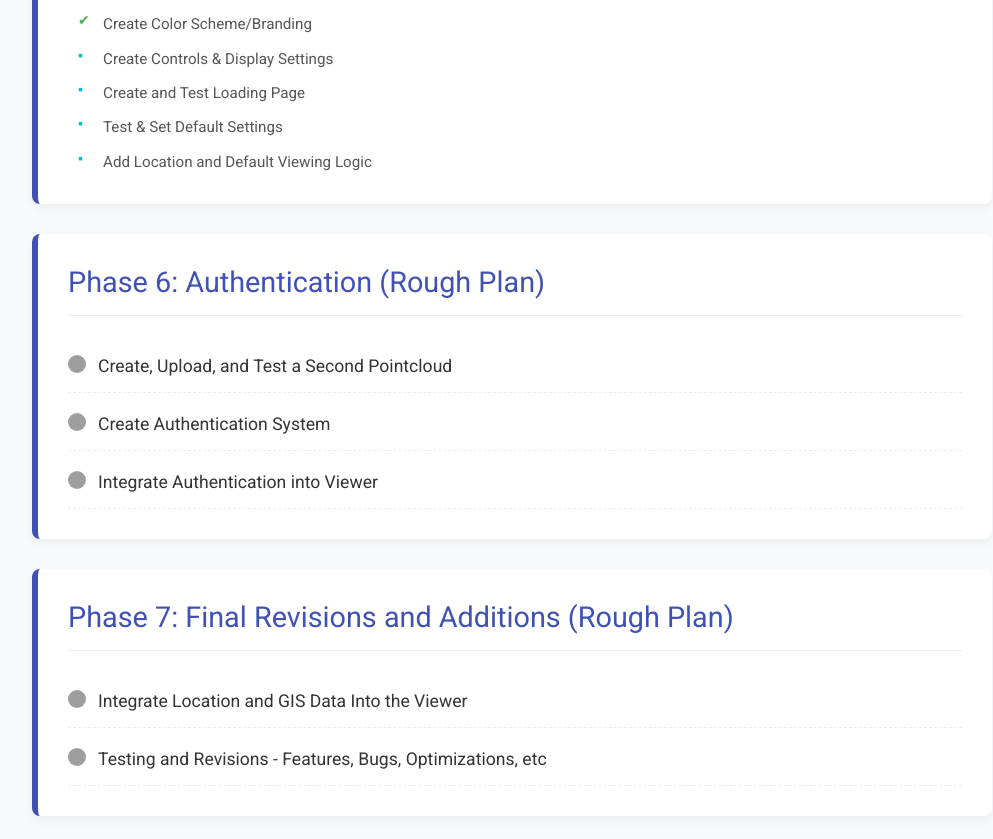
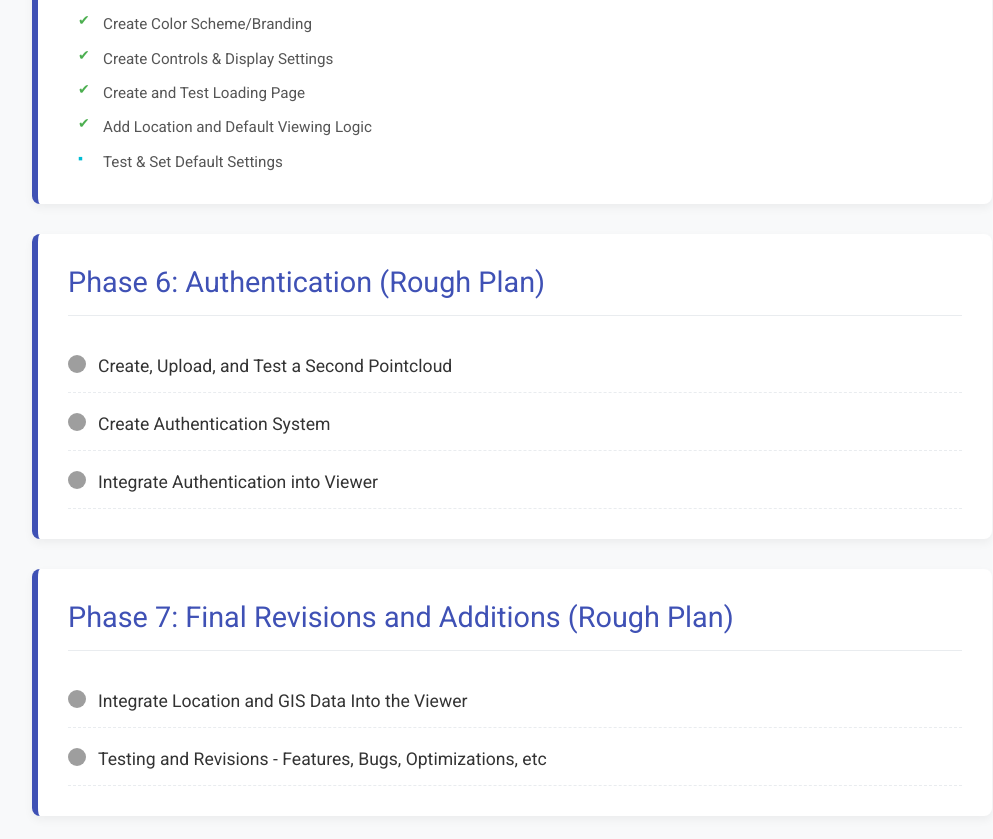
Before and after one commit to Josh-Mak/Pointcloud-Display-Portal-PIM, a plain HTML site: page index.html in a window 1280 px wide. Shown: the part 2811-3650 px from the top of the page, without its empty margins (128-1121 px from the left). Drawn offline with Linux system fonts and the light colour scheme.

Commit message:
viewer setup basic

```diff
--- a/index.html
+++ b/index.html
@@ -264,10 +264,10 @@
                 <li class="in-progress">Test and Revise Viewer</li>
                     <ul>
                         <li class="completed-sub">Create Color Scheme/Branding</li>
-                        <li class="pending-sub">Create Controls & Display Settings</li>
-                        <li class="pending-sub">Create and Test Loading Page</li>
+                        <li class="completed-sub">Create Controls & Display Settings</li>
+                        <li class="completed-sub">Create and Test Loading Page</li>
+                        <li class="completed-sub">Add Location and Default Viewing Logic</li>
                         <li class="pending-sub">Test & Set Default Settings</li>
-                        <li class="pending-sub">Add Location and Default Viewing Logic</li>
                     </ul>
             </ul>
         </div>
```
